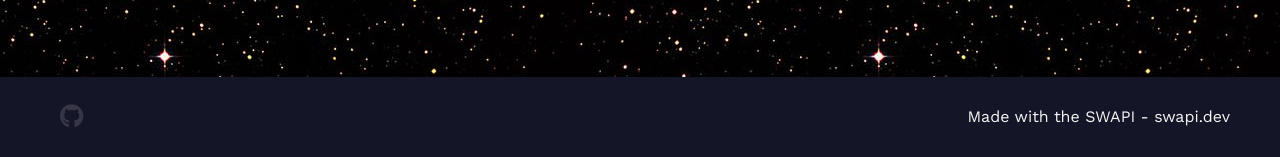
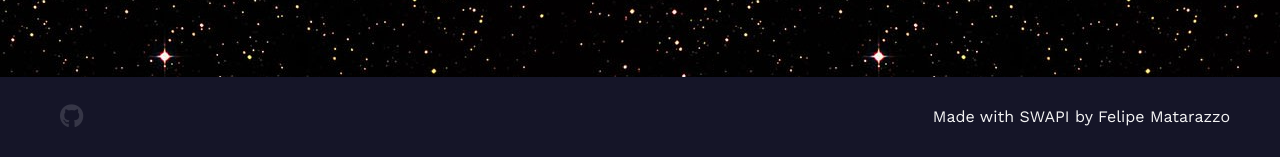
Before and after one commit to fematarazzo/star_wars_app, a Rails app: page / in a window 1280 px wide. Shown: the part 643-800 px from the top of the page. Run offline with Rails 7, Linux system fonts and the light colour scheme; data that the repository does not hold is empty; style sheets or scripts are compiled from the project's sources; parts of the project's set-up code (start-up, migrations or seed data) failed here and were passed over; some libraries are stand-ins or nearby versions.

Commit message:
card-show and footer adjustments

```diff
--- a/app/assets/stylesheets/components/_card.scss
+++ b/app/assets/stylesheets/components/_card.scss
@@ -15,7 +15,6 @@
 }
 
 .card-show {
-  overflow: hidden;
   background: #151528;
   padding: 30px;
   border-radius: 20px;
--- a/app/views/shared/_footer.html.erb
+++ b/app/views/shared/_footer.html.erb
@@ -3,6 +3,7 @@
     <a href="https://github.com/fematarazzo/star_wars_app"><i class="fab fa-github"></i></a>
   </div>
   <div class="footer-copyright">
-    Made with the SWAPI - swapi.dev
+    Made with SWAPI by
+    <a href="https://github.com/fematarazzo">Felipe Matarazzo</a>
   </div>
 </div>
```
